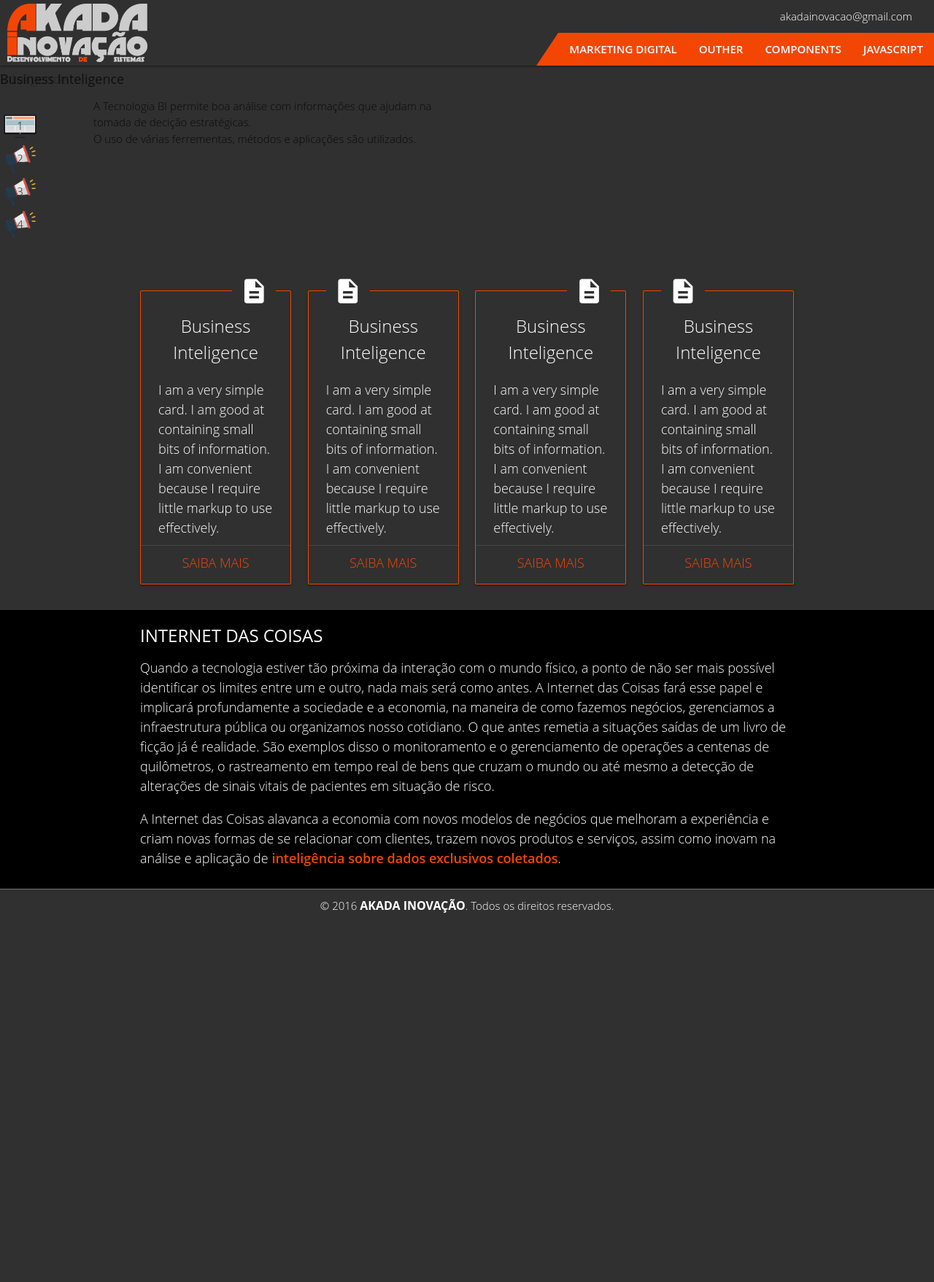
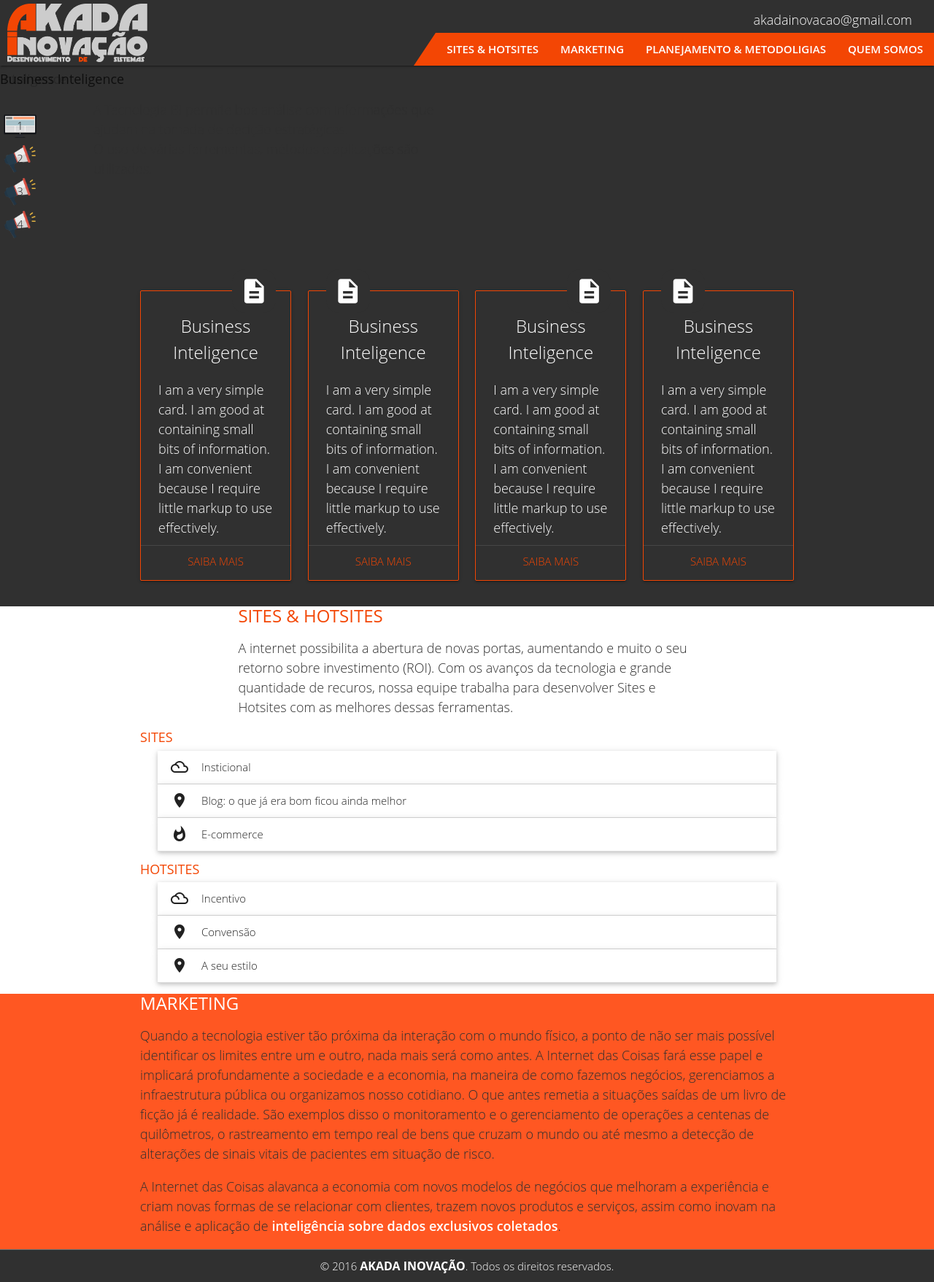
Before and after one commit to akadainovacao/akadainovacao.github.io, a website: page index.html in a window 1280 px wide. Shown: the whole page at 73% size. Before the commit the page ends 1263 px from the top, so only its background shows below. Drawn offline with Linux system fonts and the light colour scheme.

Commit message:
iniciação de blocos para conteúdos

```diff
--- a/index.html
+++ b/index.html
@@ -20,20 +20,20 @@
 					<i class="material-icons">menu</i>
 				</a>
 				<ul id="nav-mobile" class="right hide-on-med-and-down">
-					<li><a href="sass.html">Marketing Digital</a></li>
-					<li><a href="sass.html">Outher</a></li>
-					<li><a href="badges.html">Components</a></li>
-					<li><a href="collapsible.html">JavaScript</a></li>
+					<li><a href="#site-hotsites">Sites & Hotsites</a></li>
+					<li><a href="#marketing">Marketing</a></li>
+					<li><a href="#planejamento-metodologias">Planejamento & Metodoligias</a></li>
+					<li><a href="#quem-somos">Quem somos</a></li>
 				</ul>
 				<ul class="side-nav" id="mobile-demo">
-			        <li><a href="sass.html">Marketing Digital</a></li>
-			        <li><a href="badges.html">Components</a></li>
-			        <li><a href="collapsible.html">Javascript</a></li>
-			        <li><a href="mobile.html">Mobile</a></li>
+			        <li><a href="#site-hotsites">Sites & Hotsites</a></li>
+					<li><a href="#marketing">Marketing</a></li>
+					<li><a href="#planejamento-metodologias">Planejamento & Metodoligias</a></li>
+					<li><a href="#quem-somos">Quem somos</a></li>
 		      	</ul>
 			</div>
 			<div class="contact">
-				<p class="info-contact">
+				<p class="info-contact white-text">
 					akadainovacao@gmail.com
 				</p>
 			</div>
@@ -74,7 +74,6 @@
 		</div>
 
 		<div class="container">
-
 			<div class="content">
 				<div class="row">
 				   <div class="col s12 m3">
@@ -157,14 +156,71 @@
 			</div> <!-- fim content -->
 		</div> <!-- fim container -->
 
-		<div class="content internet-das-coisas info">
-			<div class="container ">
-				<h2 class="text-upper">Internet das Coisas</h2>
-				<p class="no-padding">
+		<div id="site-hotsites" class="row no-margin white">
+			<div class="container">
+				<div class="container abstract">
+					<h2 class="text-upper important no-margin">Sites & Hotsites</h2>
+					<p>
+						A internet possibilita a abertura de novas portas, aumentando e muito o seu retorno sobre investimento (ROI).
+						Com os avanços da tecnologia e grande quantidade de recuros, nossa equipe trabalha para desenvolver Sites e Hotsites com as melhores dessas ferramentas.
+					</p>
+				</div> <!-- fim abstract -->
+				<h3 class="text-upper important no-margin">Sites</h3>
+				<ul class="collapsible popout" data-collapsible="accordion">
+					<li>
+						<div class="collapsible-header"><i class="material-icons">filter_drama</i>Insticional</div>
+						<div class="collapsible-body">Aqui fica o conteúdo de um site institucional</div>
+					</li>
+					<li>
+						<div class="collapsible-header"><i class="material-icons">place</i>Blog: o que já era bom ficou ainda melhor</div>
+						<div class="collapsible-body">
+							<h3>Entenda o porque fazer o seu blog conosco</h3>
+							<p>
+								<strong>Imagina o seu blog totalmente iterativo?</strong>
+								Isso mesmo, nós podemos fazer do seu blog uma ferramenta de grandes captação de leads, atraindo ele com as melhores interações para o seu cliente, veja mais informações em nossos recursos de <a href="#marketing">Marketing</a>
+							</p>
+						</div>
+					</li>
+					<li>
+						<div class="collapsible-header"><i class="material-icons">whatshot</i>E-commerce</div>
+						<div class="collapsible-body">
+							<div class="image-block image-left">
+								<img src="http://www.impacta.edu.br/blog/wp-content/uploads/2017/03/e-commerce-no-Brasil.jpg" class="img-responsive">
+							</div>
+							<h3>E-commerce: bem me quer ou mal me quer?</h3>
+							<p>
+								O e-commerce, que em português significa comércio eletrônico, é uma modalidade de comércio que realiza suas transações financeiras por meio de dispositivos e plataformas eletrônicas, como computadores e celulares. Um exemplo deste tipo de comércio é comprar ou vender produtos em lojas virtuais.
+							</p>
+						</div>
+					</li>
+				</ul>
+
+				<h3 class="text-upper important no-margin">Hotsites</h3>
+				<ul class="collapsible popout" data-collapsible="accordion">
+					<li>
+						<div class="collapsible-header"><i class="material-icons">filter_drama</i>Incentivo</div>
+						<div class="collapsible-body"><span>Lorem ipsum dolor sit amet.</span></div>
+					</li>
+					<li>
+						<div class="collapsible-header"><i class="material-icons">place</i>Convensão</div>
+						<div class="collapsible-body"><span>Lorem ipsum dolor sit amet.</span></div>
+					</li>
+					<li>
+						<div class="collapsible-header"><i class="material-icons">place</i>A seu estilo</div>
+						<div class="collapsible-body"><span>Lorem ipsum dolor sit amet.</span></div>
+					</li>
+				</ul>
+			</div>
+		</div> <!-- fim sites e hotsites-->
+
+		<div id="site-hotsites" class="row no-margin deep-orange">
+			<div class="container">
+				<h2 class="text-upper white-text no-margin">Marketing</h2>
+				<p>
 					Quando a tecnologia estiver tão próxima da interação com o mundo físico, a ponto de não ser mais possível identificar os limites entre um e outro, nada mais será como antes. A Internet das Coisas fará esse papel e implicará profundamente a sociedade e a economia, na maneira de como fazemos negócios, gerenciamos a infraestrutura pública ou organizamos nosso cotidiano. O que antes remetia a situações saídas de um livro de ficção já é realidade. São exemplos disso o monitoramento e o gerenciamento de operações a centenas de quilômetros, o rastreamento em tempo real de bens que cruzam o mundo ou até mesmo a detecção de alterações de sinais vitais de pacientes em situação de risco.
 				</p>
-				<p class="no-padding">
-					A Internet das Coisas alavanca a economia com novos modelos de negócios que melhoram a experiência e criam novas formas de se relacionar com clientes, trazem novos produtos e serviços, assim como inovam na análise e aplicação de <strong class="important">inteligência sobre dados exclusivos coletados</strong>.
+				<p>
+					A Internet das Coisas alavanca a economia com novos modelos de negócios que melhoram a experiência e criam novas formas de se relacionar com clientes, trazem novos produtos e serviços, assim como inovam na análise e aplicação de <strong class="white-text">inteligência sobre dados exclusivos coletados</strong>.
 				</p>
 			</div>
 		</div>
@@ -175,25 +231,23 @@
 					<div class="col s4 footer-block site-map">
 						<div class="title">Mapa</div>
 						<div class="content">
-							<a href="/sobre">Sobre</a>
-							<a href="/site-hotsites">Sites & Hotsites</a>
-							<a href="/analise-dados">Analise de Dados</a>
-							<a href="/marketing-digital">Marketing Digital</a>
-							<a href="/contato">Contato</a>
-							<a href="/blog">Blog</a>
+							<a href="site-hotsites">Sites & Hotsites</a>
+							<a href="marketing">Marketing</a>
+							<a href="planejamento-metodologias">Planejamento & Metodoligias</a>
+							<a href="quem-somos">Quem somos</a>
 						</div>
 					</div>
 					<div class="col s4 footer-block">
 						<div class="title">Endreço</div>
 						<p>
-							Av. Afonso Moreno, 502
+							Av. XXX, XX
 							<br/>
-							Jardim Liliane
+							XXX
 							<br/>
-							CEP: 07908-190 - Franciso Morato
+							CEP: XXXXX-XXX - XXXXX/XX
 						</p>
 						<p>
-							+55 (11) 9 6068-1036
+							+XX (xX) XXXXXXXXX
 						</p>
 					</div>
 					<div class="col s4 footer-block">
--- a/resource/sass/commons/_default.scss
+++ b/resource/sass/commons/_default.scss
@@ -13,6 +13,14 @@ html, body {
     src: url("../fonts/MinstrelPosterNF.ttf");
 }
 
+@mixin text-style($color, $size) {
+	color: $color;
+	font-size: $size;
+}
+
+p {
+	@include text-style($color-grey-dark, $font-size-base);
+}
 
 .icon-small {
 	width: 40px;
@@ -20,21 +28,7 @@ html, body {
 	border-radius: 5px;
 }
 
-@mixin text-style($color, $size) {
-	color: $color;
-	font-size: $size;
-}
 
-.content {
-	@include text-style($color-white, $font-size-base);
-}
-
-.info {
-	background-color: $color-black;
-	.container {
-		padding: 10px 0;
-	}
-}
 
 strong {
 	font-weight: 600;
@@ -52,3 +46,31 @@ strong {
 	font-weight: 600;
 	text-transform: uppercase;
 }
+
+.no-margin {
+	margin: 0;
+}
+
+.float-none {
+	float: none;
+}
+
+.image-left {
+    float: left;
+    border-right: 2px solid #CCCCCC;
+    margin-right: 5px;
+    padding-right: 5px
+}
+
+.image-block {
+	display: inline-block;
+	width: 350px;
+	height: 150px;
+}
+
+.img-responsive {
+    display: block;
+    max-width: 100%;
+    width: inherit;
+    height: inherit;
+}
```
Also changed, not shown: assets/css/main.css.
